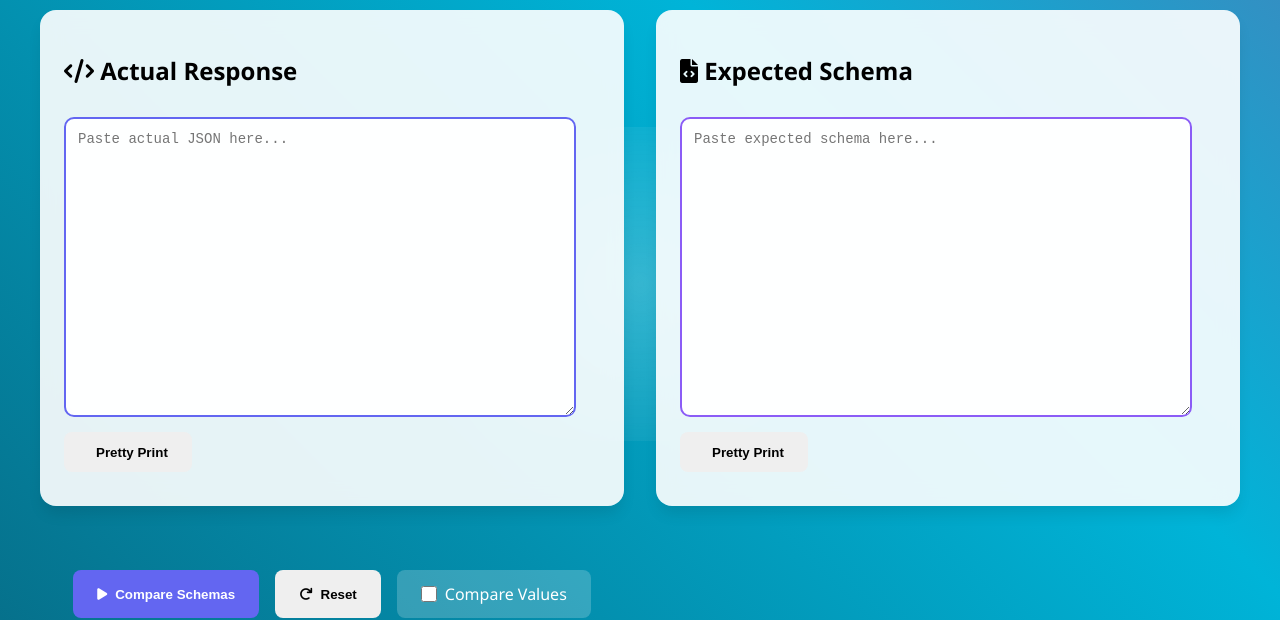
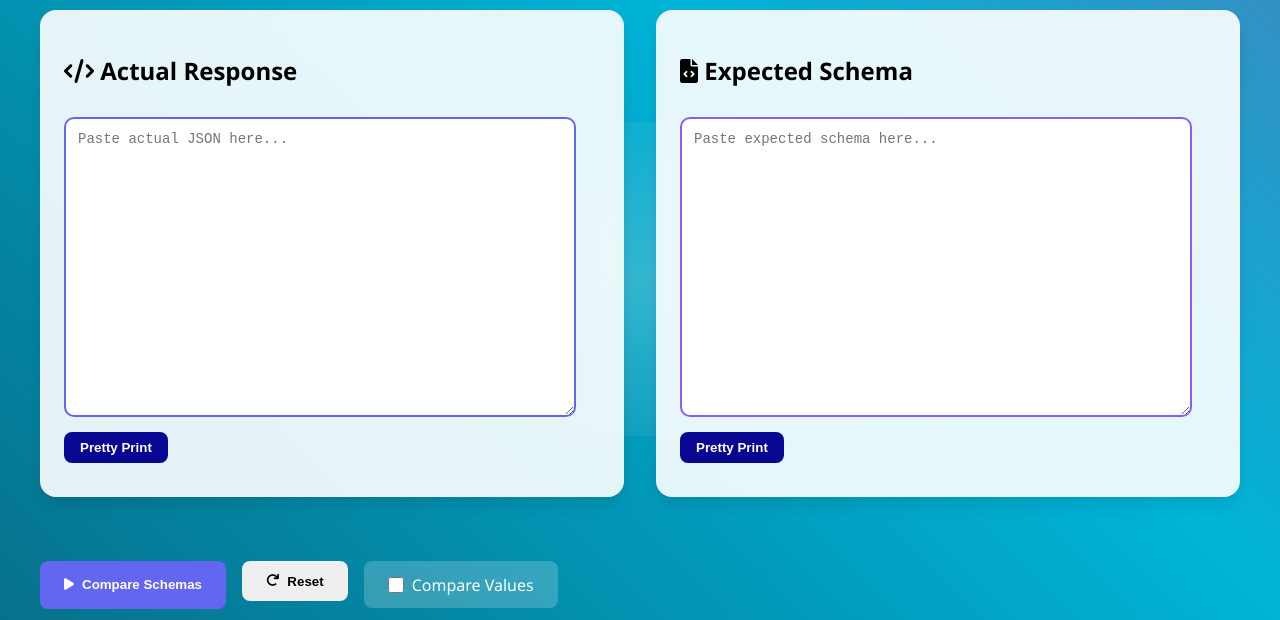
Before and after one commit to atifrnkhan123/Schema-Comparator, a plain HTML site: page index.html in a window 1280 px wide. Shown: the part 194-814 px from the top of the page. Drawn offline with nearby package versions, Linux system fonts and the light colour scheme.

Commit message:
Update style.css

```diff
--- a/style.css
+++ b/style.css
@@ -65,7 +65,7 @@ h1 {
     text-shadow: 2px 2px 4px rgba(0, 0, 0, 0.3);
 }
 
-.editor-container {
+/* .editor-container {
     display: grid;
     grid-template-columns: 1fr 1fr;
     gap: 2rem;
@@ -79,11 +79,40 @@ h1 {
     padding: 1.5rem;
     box-shadow: 0 10px 15px -3px rgba(0, 0, 0, 0.1);
     transition: transform 0.3s ease;
+} */
+.editor-container {
+    display: grid;
+    grid-template-columns: repeat(2, 1fr); /* Two equal columns */
+    grid-template-rows: auto;
+    gap: 2rem;
+    margin-bottom: 2rem;
 }
 
+.schema-box {
+    background: rgba(255, 255, 255, 0.9);
+    backdrop-filter: blur(10px);
+    border-radius: 1rem;
+    padding: 1.5rem;
+    box-shadow: 0 10px 15px -3px rgba(0, 0, 0, 0.1);
+    transition: transform 0.3s ease;
+}
 .schema-box:hover {
     transform: translateY(-5px);
 }
+
+/* Make the .results div span both columns */
+.results {
+    grid-column: 1 / -1; /* Spans both columns */
+    background: rgba(255, 255, 255, 0.9);
+    backdrop-filter: blur(10px);
+    border-radius: 1rem;
+    padding: 2rem;
+    margin: 2rem 0;
+    box-shadow: 0 10px 15px -3px rgba(0, 0, 0, 0.05);
+}
+
+
+
 
 textarea {
     width: calc(100% - 24px);
@@ -104,11 +133,18 @@ textarea {
     border-color: var(--secondary);
 }
 
+.pretty-btn{
+    background: #070792;
+    color: #fff;
+    padding: 8px 16px;
+    gap: 0;
+}
 .button-group {
     display: flex;
-    justify-content: center;
+    justify-content: flex-start;
     gap: 1rem;
     margin: 2rem 0;
+    align-items: flex-start;
 }
 
 button {
@@ -143,14 +179,6 @@ button {
     transform: translateY(-2px) scale(1.02); /* Match scale */
 }
 
-.results {
-    background: rgba(255, 255, 255, 0.9);
-    backdrop-filter: blur(10px);
-    border-radius: 1rem;
-    padding: 2rem;
-    margin: 2rem 0;
-    box-shadow: 0 10px 15px -3px rgba(0, 0, 0, 0.05);
-}
 
 .summary-grid {
     display: grid;
@@ -736,3 +764,8 @@ body.dark-mode .feedback-link a:hover {
                     opacity 0.2s ease !important;
         min-height: 48px; /* Fixed height */
     }
+.develoer-block{
+    display: flex;
+    justify-content: space-between;
+    align-items: center;
+}
```
